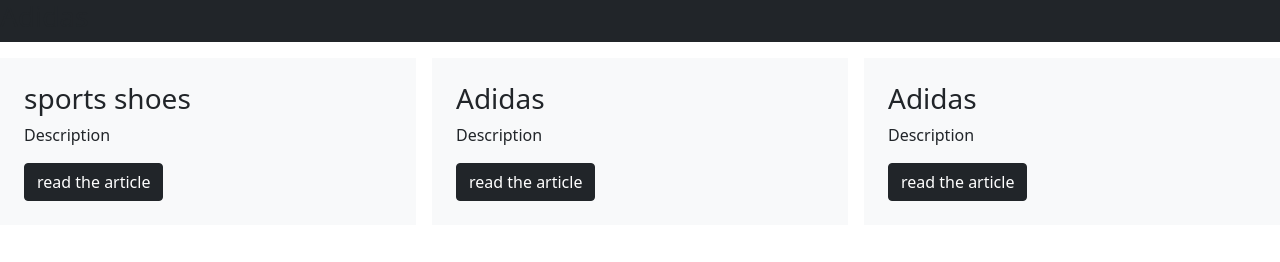
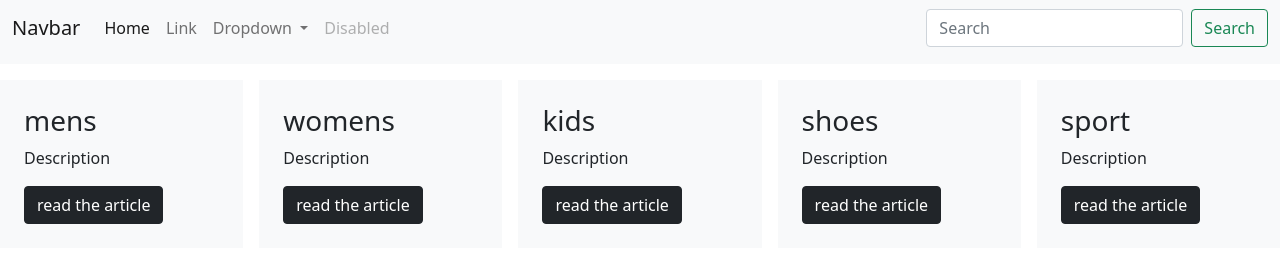
Before and after one commit to DuranteDFC13/UNIT-1-summitive, a plain HTML site: page index.html in a window 1280 px wide. Drawn offline with nearby package versions, Linux system fonts and the light colour scheme.

Commit message:
upadstes

```diff
--- a/index.html
+++ b/index.html
@@ -7,14 +7,49 @@
     <link href=https://cdn.jsdelivr.net/npm/bootstrap@5.1.3/dist/css/bootstrap.min.css rel="stylesheet" integrity="sha384-1BmE4kWBq78iYhFldvKuhfTAU6auU8tT94WrHftjDbrCEXSU1oBoqyl2QvZ6jIW3" crossorigin="anonymous">
 </head>
 <body>
+    <nav class="navbar navbar-expand-lg navbar-light bg-light">
+        <div class="container-fluid">
+          <a class="navbar-brand" href="#">Navbar</a>
+          <button class="navbar-toggler" type="button" data-bs-toggle="collapse" data-bs-target="#navbarSupportedContent" aria-controls="navbarSupportedContent" aria-expanded="false" aria-label="Toggle navigation">
+            <span class="navbar-toggler-icon"></span>
+          </button>
+          <div class="collapse navbar-collapse" id="navbarSupportedContent">
+            <ul class="navbar-nav me-auto mb-2 mb-lg-0">
+              <li class="nav-item">
+                <a class="nav-link active" aria-current="page" href="#">Home</a>
+              </li>
+              <li class="nav-item">
+                <a class="nav-link" href="#">Link</a>
+              </li>
+              <li class="nav-item dropdown">
+                <a class="nav-link dropdown-toggle" href="#" id="navbarDropdown" role="button" data-bs-toggle="dropdown" aria-expanded="false">
+                  Dropdown
+                </a>
+                <ul class="dropdown-menu" aria-labelledby="navbarDropdown">
+                  <li><a class="dropdown-item" href="#">Action</a></li>
+                  <li><a class="dropdown-item" href="#">Another action</a></li>
+                  <li><hr class="dropdown-divider"></li>
+                  <li><a class="dropdown-item" href="#">Something else here</a></li>
+                </ul>
+              </li>
+              <li class="nav-item">
+                <a class="nav-link disabled">Disabled</a>
+              </li>
+            </ul>
+            <form class="d-flex">
+              <input class="form-control me-2" type="search" placeholder="Search" aria-label="Search">
+              <button class="btn btn-outline-success" type="submit">Search</button>
+            </form>
+          </div>
+        </div>
+      </nav>
     <div class="row g-3">
         <div class="container">
             <div class="row ">
-              <div class="col bg-dark">
+              <div class="col bg-light">
+                   <h3>  </h3>
 
-                  <h3> Adidas
 
-                  </h3>
               </div>
 
             </div>
@@ -22,27 +57,43 @@
 
     <div class="col">
         <div class="bg-light p-4">
-            <h3>sports shoes</h3>
+            <h3>mens</h3>
             <p>Description</p>
             <a href="Adidas.html" class="btn btn-dark">read the article</a>
         </div>
     </div>
     <div class="col">
         <div class="bg-light p-4">
-            <h3>Adidas</h3>
+            <h3>womens</h3>
+            <p>Description</p>
+            <a href="Adidas.html" class="btn btn-dark">read the article</a>
+        </div>
+    </div>
+    <div class="col">
+        <div class="bg-light p-4">
+            <h3> kids</h3>
+            <p>Description</p>
+            <a href="Adidas.html" class="btn btn-dark">read the article</a>
+        </div>
+    </div>
+    <div class="col">
+        <div class="bg-light p-4">
+            <h3> shoes</h3>
+            <p>Description</p>
+            <a href="Adidas.html" class="btn btn-dark">read the article</a>
+        </div>
+    </div>
+    <div class="col">
+        <div class="bg-light p-4">
+            <h3> sport</h3>
             <p>Description</p>
             <a href="Adidas.html" class="btn btn-dark">read the article</a>
         </div>
     </div>
 
-    <div class="col">
-        <div class="bg-light p-4">
-            <h3>Adidas</h3>
-            <p>Description</p>
-            <a href="Adidas.html" class="btn btn-dark">read the article</a>
-        </div>
-    </div>
-</div>
+
+
+
 
 </body>
 </html>
```
